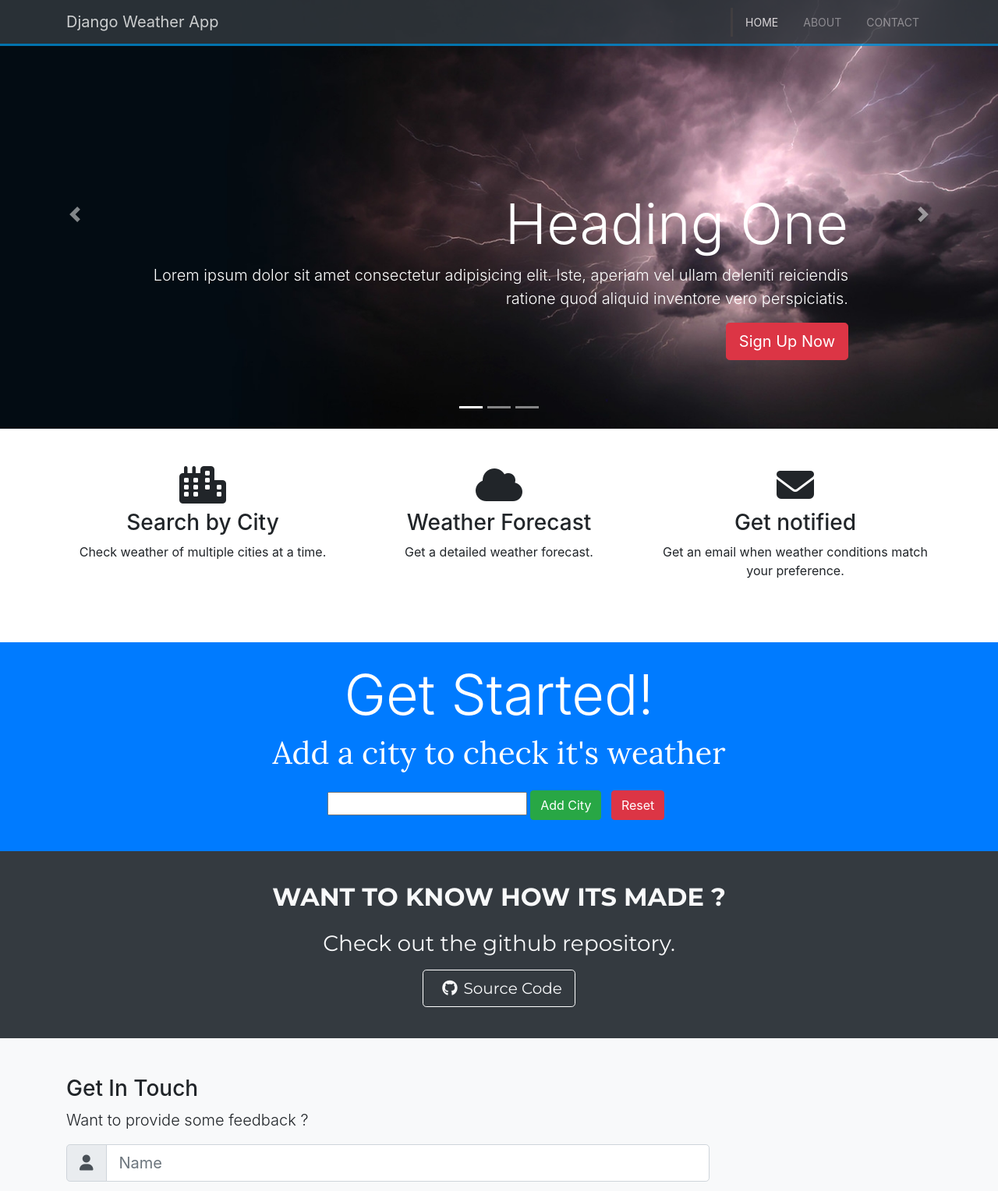
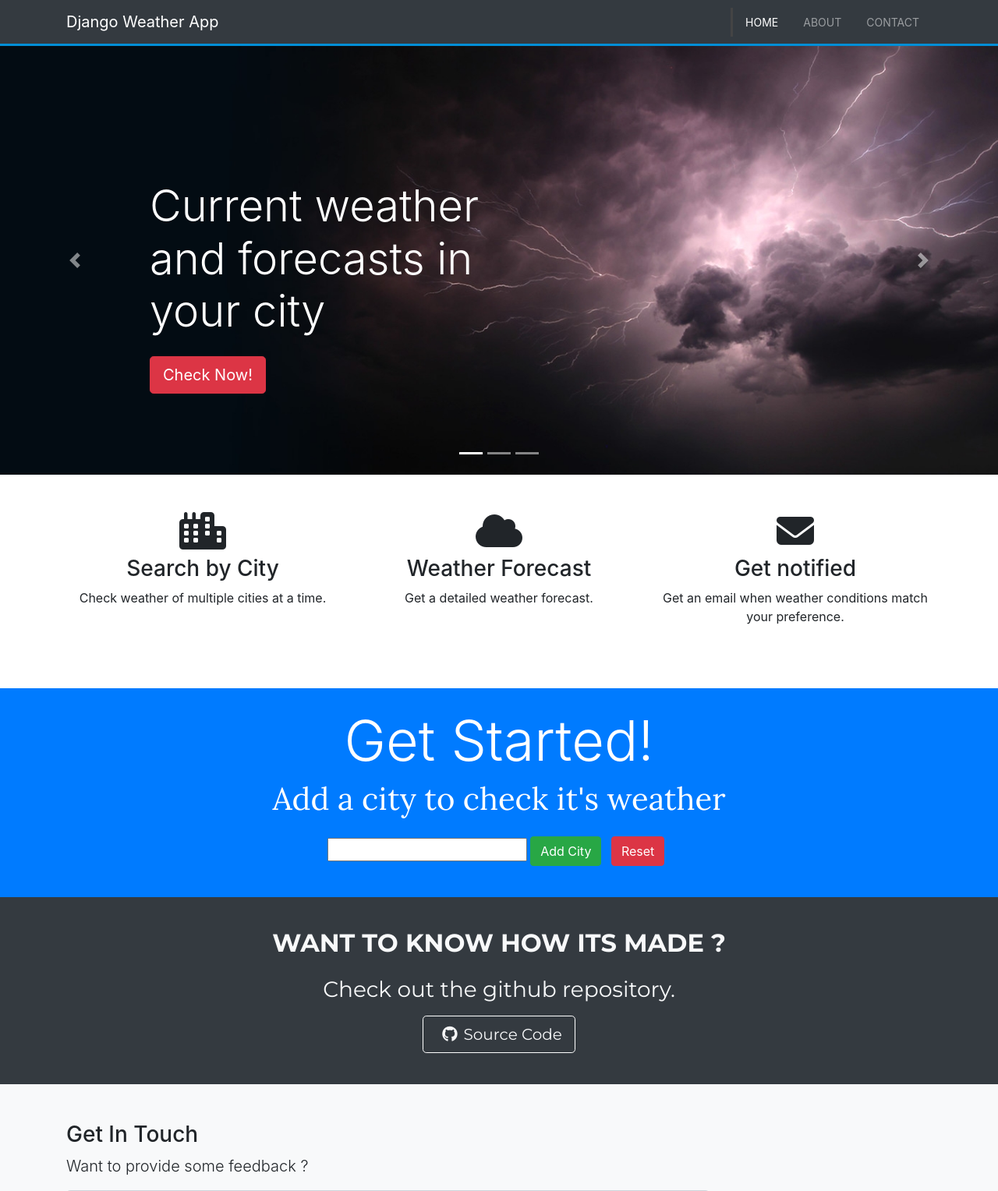
Before and after one commit to Rushikesh1008/Weather_App_Django, a Django app: page / in a window 1280 px wide. Shown: the top 1528 px of the page at 78% size. Run offline with Django 3.2, Linux system fonts and the light colour scheme; data that the repository does not hold is empty; some libraries are stand-ins or nearby versions.

Commit message:
Navbar fixed

```diff
--- a/weather_app/static/css/style.css
+++ b/weather_app/static/css/style1.css
@@ -4,7 +4,6 @@ body {
 
 .navbar {
   border-bottom: #008ed6 3px solid;
-  opacity: 0.8;
 }
 
 .navbar .nav-link {
--- a/weather_app/templates/weather/about.html
+++ b/weather_app/templates/weather/about.html
@@ -21,11 +21,11 @@
       </button>
       <div class="collapse navbar-collapse" id="navbarCollapse">
         <ul class="navbar-nav ml-auto">
-          <li class="nav-item active">
+          <li class="nav-item">
             <a href="/" class="nav-link">Home</a>
           </li>
           <li class="nav-item">
-            <a href="" class="nav-link">About</a>
+            <a href="" class="nav-link active">About</a>
           </li>
           </li>
           <li class="nav-item">
--- a/weather_app/templates/weather/contact.html
+++ b/weather_app/templates/weather/contact.html
@@ -29,7 +29,7 @@
           </li>
           </li>
           <li class="nav-item">
-            <a href="" class="nav-link">Contact</a>
+            <a href="" class="nav-link active">Contact</a>
           </li>
         </ul>
       </div>
--- a/weather_app/templates/weather/home.html
+++ b/weather_app/templates/weather/home.html
@@ -7,13 +7,13 @@
   <meta name="viewport" content="width=device-width, initial-scale=1.0">
   <meta http-equiv="X-UA-Compatible" content="ie=edge">
   <link rel="stylesheet" href="{% static "css/bootstrap.min.css" %}">
-  <link rel="stylesheet" href="{% static "css/style.css" %}">
+  <link rel="stylesheet" href="{% static "css/style1.css" %}">
   <script src="https://kit.fontawesome.com/470fe2866f.js" crossorigin="anonymous"></script>
   <link href="https://fonts.googleapis.com/css?family=Lora:400,700,400italic,700italic" rel="stylesheet" type="text/css">
   <link href="https://fonts.googleapis.com/css?family=Montserrat:400,700" rel="stylesheet" type="text/css">
 </head>
-<body>
-  <nav class="navbar navbar-expand-md navbar-dark bg-dark fixed-top">
+<body data-spy="scroll" data-target="#showcase">
+  <nav class="navbar navbar-expand-md navbar-dark bg-dark">
     <div class="container">
       <a href="" class="navbar-brand">Django Weather App</a>
       <button class="navbar-toggler" data-toggle="collapse" data-target="#navbarCollapse">
@@ -45,11 +45,9 @@
       <div class="carousel-inner">
         <div class="carousel-item carousel-image-1 active">
           <div class="container">
-            <div class="carousel-caption d-none d-sm-block text-right mb-5">
-              <h1 class="display-3">Heading One</h1>
-              <p class="lead">Lorem ipsum dolor sit amet consectetur adipisicing elit. Iste, aperiam vel ullam deleniti reiciendis ratione
-                quod aliquid inventore vero perspiciatis.</p>
-              <a href="#" class="btn btn-danger btn-lg">Sign Up Now</a>
+            <div class="carousel-caption d-none d-sm-block text-left mb-5">
+              <h1 class="display-4 w-50">Current weather and forecasts in your city</h1>
+              <a href="#main_section" class="btn btn-danger my-3 btn-lg">Check Now!</a>
             </div>
           </div>
         </div>
@@ -57,10 +55,9 @@
         <div class="carousel-item carousel-image-2">
           <div class="container">
             <div class="carousel-caption d-none d-sm-block mb-5">
-              <h1 class="display-3">Heading Two</h1>
-              <p class="lead">Lorem ipsum dolor sit amet consectetur adipisicing elit. Iste, aperiam vel ullam deleniti reiciendis ratione
-                quod aliquid inventore vero perspiciatis.</p>
-              <a href="#" class="btn btn-primary btn-lg">Learn More</a>
+              <h1 class="display-3">How it's made?</h1>
+              <p class="lead">Get the source code of the project on my github repository.</p>
+              <a href="#source_code" class="btn btn-primary btn-lg">Let's Go!</a>
             </div>
           </div>
         </div>
@@ -68,10 +65,9 @@
         <div class="carousel-item carousel-image-3">
           <div class="container">
             <div class="carousel-caption d-none d-sm-block text-right mb-5">
-              <h1 class="display-3">Heading Three</h1>
-              <p class="lead">Lorem ipsum dolor sit amet consectetur adipisicing elit. Iste, aperiam vel ullam deleniti reiciendis ratione
-                quod aliquid inventore vero perspiciatis.</p>
-              <a href="#" class="btn btn-success btn-lg">Learn More</a>
+              <h1 class="display-3">Contact</h1>
+              <p class="lead">Fill out the form to suggest some new features.</p>
+              <a href="#contact" class="btn btn-success btn-lg">Take me there!</a>
             </div>
           </div>
         </div>
@@ -109,7 +105,7 @@
     </div>
   </section>
 
-  <div class="bg-primary py-4 text-white">
+  <div id="main_section" class="bg-primary py-4 text-white">
   <div class="container text-center">
     <h1 class="display-3">Get Started!</h1>
     <h1 class="mb-4" style="font-family:Lora;">Add a city to check it's weather</h1>
@@ -143,7 +139,7 @@
   </div>
   </div>
 
-  <div class="bg-dark py-4 text-light text-center lead" style="font-family:Montserrat;">
+  <div id="source_code" class="bg-dark py-4 text-light text-center lead" style="font-family:Montserrat;">
     <h2 class="py-3 font-weight-bold">WANT TO KNOW HOW ITS MADE ?</h1>
     <h3 class="pb-2">Check out the github repository.</h3>
     <a class="btn btn-outline-light mb-3 btn-lg border border-white" href="#"><i class="mx-2 fa fa-github"></i>Source Code</a>
@@ -211,5 +207,25 @@
   <script type="text/javascript" src="{% static 'js/bootstrap.min.js' %}"></script>
   <!-- MDB core JavaScript -->
   <script type="text/javascript" src="{% static 'js/mdb.min.js' %}"></script>
+
+  <script type="text/javascript">
+  $('body').scrollspy({ target: '#showcase' });
+
+  // Smooth Scrolling
+  $("#showcase a").on('click', function (event) {
+    if (this.hash !== "") {
+      event.preventDefault();
+
+      const hash = this.hash;
+
+      $('html, body').animate({
+        scrollTop: $(hash).offset().top
+      }, 800, function () {
+
+        window.location.hash = hash;
+      });
+    }
+  });
+  </script>
 </body>
 </html>
--- a/weather_app/templates/weather/thanks.html
+++ b/weather_app/templates/weather/thanks.html
@@ -39,7 +39,7 @@
   <div class="container text-center">
     <div style = "margin:12rem 0rem">
       <h1 class="display-4" style="font-family:Montserrat;">Thank You for your response.</h1>
-      <h2 style="font-family:Montserrat;">We'll get back to you soon.</h2>
+      <h2 style="font-family:Montserrat;">I'll get back to you soon.</h2>
     </div>
   </div>
 
```
